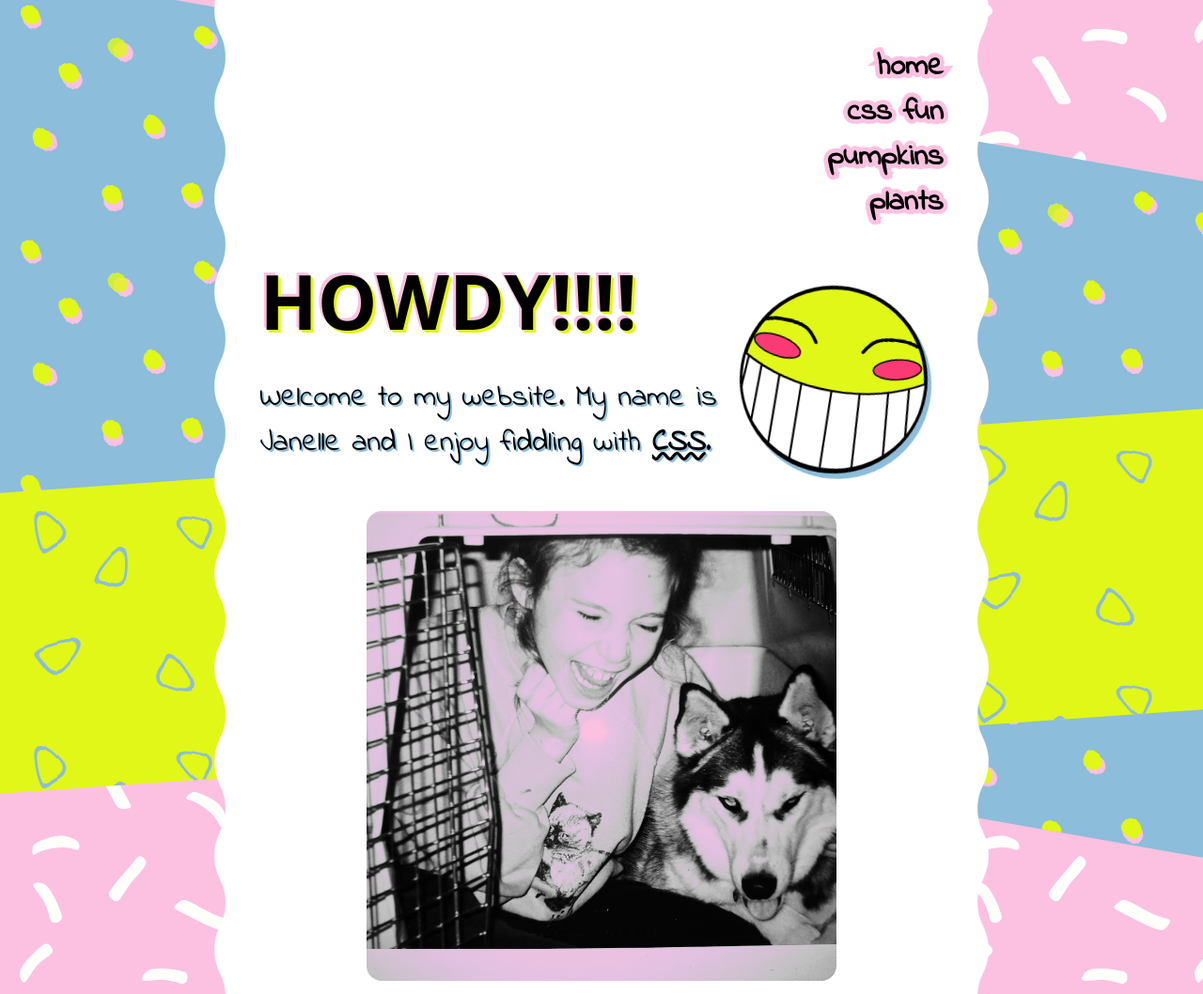
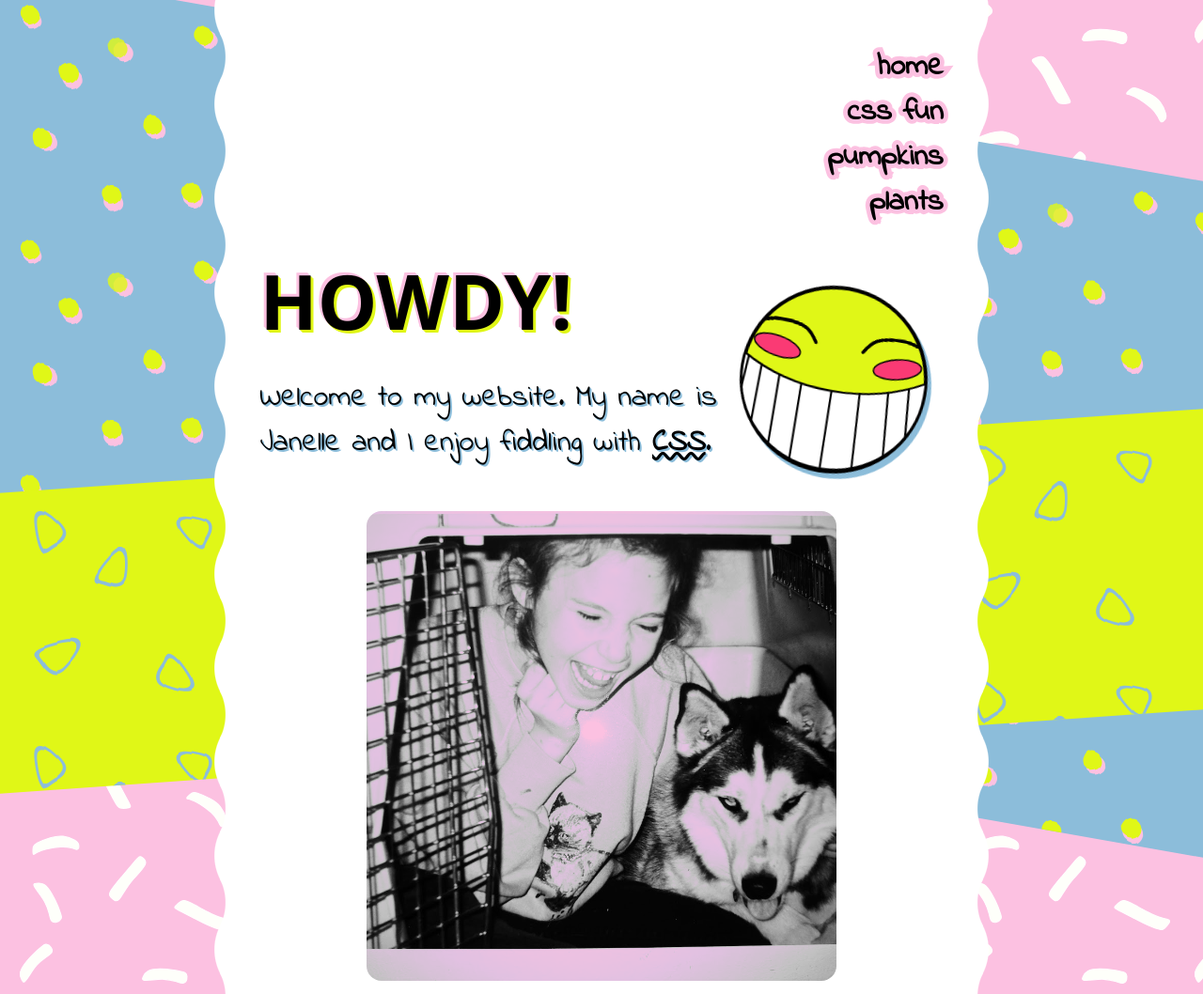
Before and after one commit to abertssquirrel/my-website, an Astro site: page / in a window 1280 px wide. Shown: the top 1058 px of the page at 94% size. Built offline with nearby package versions, Linux system fonts and the light colour scheme; Astro itself is replaced by a stand-in of ours; a web font is replaced by a local one.

Commit message:
Test webhook

```diff
--- a/server/index.ts
+++ b/server/index.ts
@@ -37,7 +37,6 @@ const server = Bun.serve({
                 if (branch !== 'server') return new Response('ok')
 
                 // Build astro and restart server
-                console.log("Deploying to server!!!!")
                 $`cd /var/www/abertssquirrel.com && git pull && npm run build && pm2 restart abertssquirrel.com`
 
                 return new Response('ok')
--- a/src/pages/index.astro
+++ b/src/pages/index.astro
@@ -15,7 +15,7 @@ import "/src/styles/starwipe.css"
 			<Header></Header>
 		  <div class="text">
 			<img class="ed-emoji tilt-right" src="/assets/svgs/ed-smile-pink.svg" alt="">
-			<h1>Howdy!!!!</h1>
+			<h1>Howdy!</h1>
 			<p class="p-space">
 			  Welcome to my website. My name is Janelle and I enjoy fiddling with
 			  <a href="/cssfun">CSS</a>.
```
